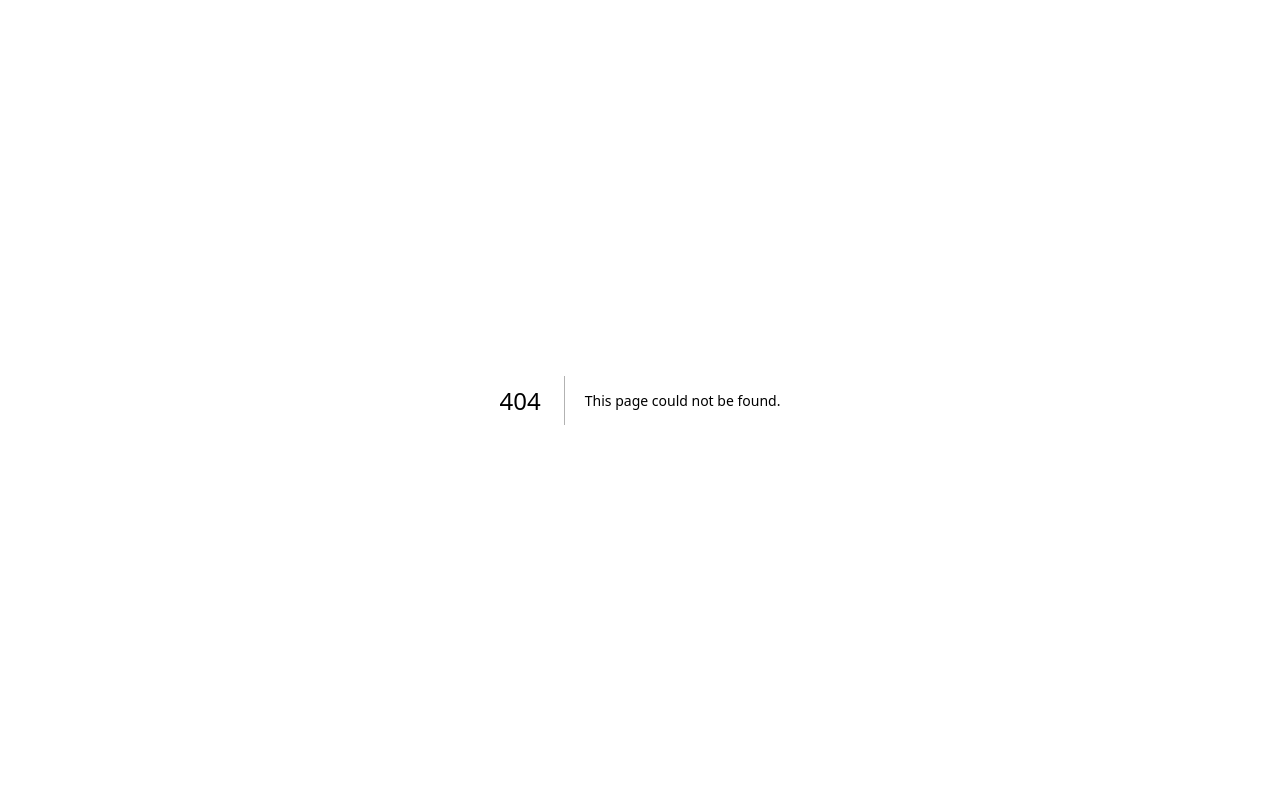
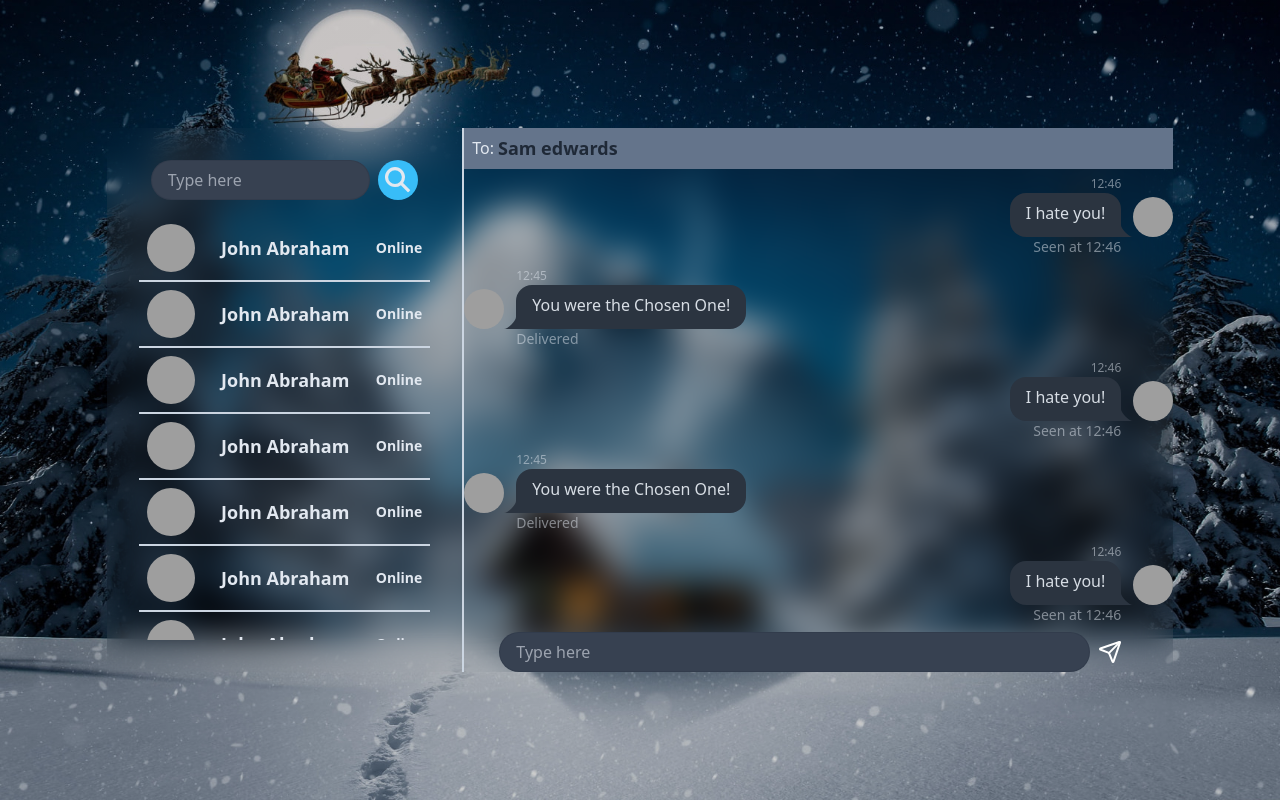
Before and after one commit to MehmoodulHasssan/Glass-App, a Next.js app: page /user/chat in a window 1280 px wide. Before the commit this address had no page. Built offline with nearby package versions, Linux system fonts and the light colour scheme; grey boxes are pictures that could not be loaded.

Commit message:
Styled UI for the chatting page

```diff
--- a/jsconfig.json
+++ b/jsconfig.json
@@ -1,5 +1,6 @@
 {
   "compilerOptions": {
+    "baseUrl": ".",
     "paths": {
       "@/*": ["./src/*"]
     }
--- /dev/null
+++ b/src/app/user/chat/page.jsx
@@ -0,0 +1,41 @@
+'use client'
+import React from 'react'
+import ConversationsList from '@/components/ChatBox/sidebar/ConversationsList'
+import SearchBar from '@/components/ChatBox/sidebar/SearchBar'
+import { LuSend } from "react-icons/lu";
+import Incomming from '@/components/ChatBox/chatContainer/Incomming';
+import Outgoing from '@/components/ChatBox/chatContainer/Outgoing';
+
+const ChatPage = () => {
+    return (
+        <div className='flex justify-center items-center h-screen w-screen'>
+            <div className='flex text-slate-200 m-auto backdrop-blur-lg h-[34rem] w-10/12 divide-x-2 divide-slate-300'>
+                <div className='flex flex-col gap-4 w-4/12 p-8'>
+                    <SearchBar />
+                    <ConversationsList />
+                </div>
+                <div className='flex flex-col justify-between h-[34rem] w-8/12'>
+                    <div className='flex items-center gap-1 bg-slate-500 px-2 h-12 w-'>
+                        To: <span className='text-gray-800 text-lg font-bold'> Sam edwards</span>
+                    </div>
+                    <div className='h-full overflow-scroll'>
+                        <Incomming />
+                        <Outgoing />
+                        <Incomming />
+                        <Outgoing />
+                        <Incomming />
+                        <Outgoing />
+                        <Incomming />
+                        <Outgoing />
+                    </div>
+                    <div className='flex justify-center items-center w-full gap-2'>
+                        <input type="text" placeholder="Type here" className="input input-bordered w-10/12 rounded-full h-10 bg-gray-700" />
+                        <LuSend className="text-white w-6 h-6 mr-4" />
+                    </div>
+                </div>
+            </div>
+        </div>
+    )
+}
+
+export default ChatPage
--- a/src/app/user/login/page.jsx
+++ b/src/app/user/login/page.jsx
@@ -1,6 +1,6 @@
 'use client'
 import React from 'react';
-import InputBar from '@/components/Registeration/InputBar';
+import InputBar from '../../../components/Registeration/InputBar';
 import Button from '@/components/Registeration/Button';
 import Wrapper from '@/components/Registeration/Wrapper';
 import { useRouter } from 'next/navigation';
--- /dev/null
+++ b/src/components/ChatBox/chatContainer/Incomming.jsx
@@ -0,0 +1,22 @@
+import React from 'react'
+
+const Incomming = () => {
+    return (
+        <div className="chat chat-end">
+            <div className="chat-image avatar">
+                <div className="w-10 rounded-full">
+                    <img
+                        alt="Tailwind CSS chat bubble component"
+                        src="https://img.daisyui.com/images/stock/photo-1534528741775-53994a69daeb.webp" />
+                </div>
+            </div>
+            <div className="chat-header">
+                <time className="text-xs opacity-50">12:46</time>
+            </div>
+            <div className="chat-bubble">I hate you!</div>
+            <div className="chat-footer opacity-50">Seen at 12:46</div>
+        </div>
+    )
+}
+
+export default Incomming
--- /dev/null
+++ b/src/components/ChatBox/chatContainer/Outgoing.jsx
@@ -0,0 +1,22 @@
+import React from 'react'
+
+const Outgoing = () => {
+    return (
+        <div className="chat chat-start">
+            <div className="chat-image avatar">
+                <div className="w-10 rounded-full">
+                    <img
+                        alt="Tailwind CSS chat bubble component"
+                        src="https://img.daisyui.com/images/stock/photo-1534528741775-53994a69daeb.webp" />
+                </div>
+            </div>
+            <div className="chat-header">
+                <time className="text-xs opacity-50">12:45</time>
+            </div>
+            <div className="chat-bubble">You were the Chosen One!</div>
+            <div className="chat-footer opacity-50">Delivered</div>
+        </div>
+    )
+}
+
+export default Outgoing
--- /dev/null
+++ b/src/components/ChatBox/sidebar/Conversation.jsx
@@ -0,0 +1,17 @@
+import React from 'react'
+
+const Conversation = () => {
+    return (
+        <li className='p-2 flex items-center justify-between hover:bg-sky-400 hover:text-white hover:cursor-pointer'>
+            <div className="avatar">
+                <div className="w-12 rounded-full">
+                    <img src="https://img.daisyui.com/images/stock/photo-1534528741775-53994a69daeb.webp" />
+                </div>
+            </div>
+            <p className='p-2 text-lg font-semibold'>John Abraham</p>
+            <p className='text-sm font-bold'>Online</p>
+        </li>
+    )
+}
+
+export default Conversation
--- /dev/null
+++ b/src/components/ChatBox/sidebar/ConversationsList.jsx
@@ -0,0 +1,20 @@
+import React from 'react'
+import Conversation from './Conversation'
+
+const ConversationsList = () => {
+    return (
+        <ul className='flex flex-col divide-y-2 divide-slate-300 overflow-scroll'>
+            <Conversation />
+            <Conversation />
+            <Conversation />
+            <Conversation />
+            <Conversation />
+            <Conversation />
+            <Conversation />
+            <Conversation />
+
+        </ul>
+    )
+}
+
+export default ConversationsList
--- /dev/null
+++ b/src/components/ChatBox/sidebar/SearchBar.jsx
@@ -0,0 +1,13 @@
+import React from 'react'
+import { IoSearchSharp } from 'react-icons/io5'
+
+const SearchBar = () => {
+    return (
+        <div className='flex items-center gap-2 px-3'>
+            <input type="text" placeholder="Type here" className="input input-bordered w-full max-w-xs rounded-full h-10 bg-gray-700" />
+            <IoSearchSharp className='text-3xl p-1 bg-sky-400 rounded-full w-12 h-10' />
+        </div>
+    )
+}
+
+export default SearchBar
--- a/src/components/Registeration/InputBar.jsx
+++ b/src/components/Registeration/InputBar.jsx
@@ -1,3 +1,4 @@
+'use client'
 import React from 'react'
 
 const InputBar = ({ name, type }) => {
@@ -21,4 +22,4 @@ const InputBar = ({ name, type }) => {
     )
 }
 
-export default InputBar
+export default InputBar;
--- a/tailwind.config.js
+++ b/tailwind.config.js
@@ -1,18 +1,15 @@
 /** @type {import('tailwindcss').Config} */
 module.exports = {
   content: [
-    './src/pages/**/*.{js,ts,jsx,tsx,mdx}',
-    './src/components/**/*.{js,ts,jsx,tsx,mdx}',
-    './src/app/**/*.{js,ts,jsx,tsx,mdx}',
+    './app/**/*.{js,ts,jsx,tsx,mdx}',
+    './pages/**/*.{js,ts,jsx,tsx,mdx}',
+    './components/**/*.{js,ts,jsx,tsx,mdx}',
+
+    // Or if using `src` directory:
+    './src/**/*.{js,ts,jsx,tsx,mdx}',
   ],
   theme: {
-    extend: {
-      backgroundImage: {
-        'gradient-radial': 'radial-gradient(var(--tw-gradient-stops))',
-        'gradient-conic':
-          'conic-gradient(from 180deg at 50% 50%, var(--tw-gradient-stops))',
-      },
-    },
+    extend: {},
   },
   plugins: [require('daisyui')],
 };
```
Also changed, not shown: package.json (+8 -2 lines), 1 other file (tests, documents, lock files or other folders).
